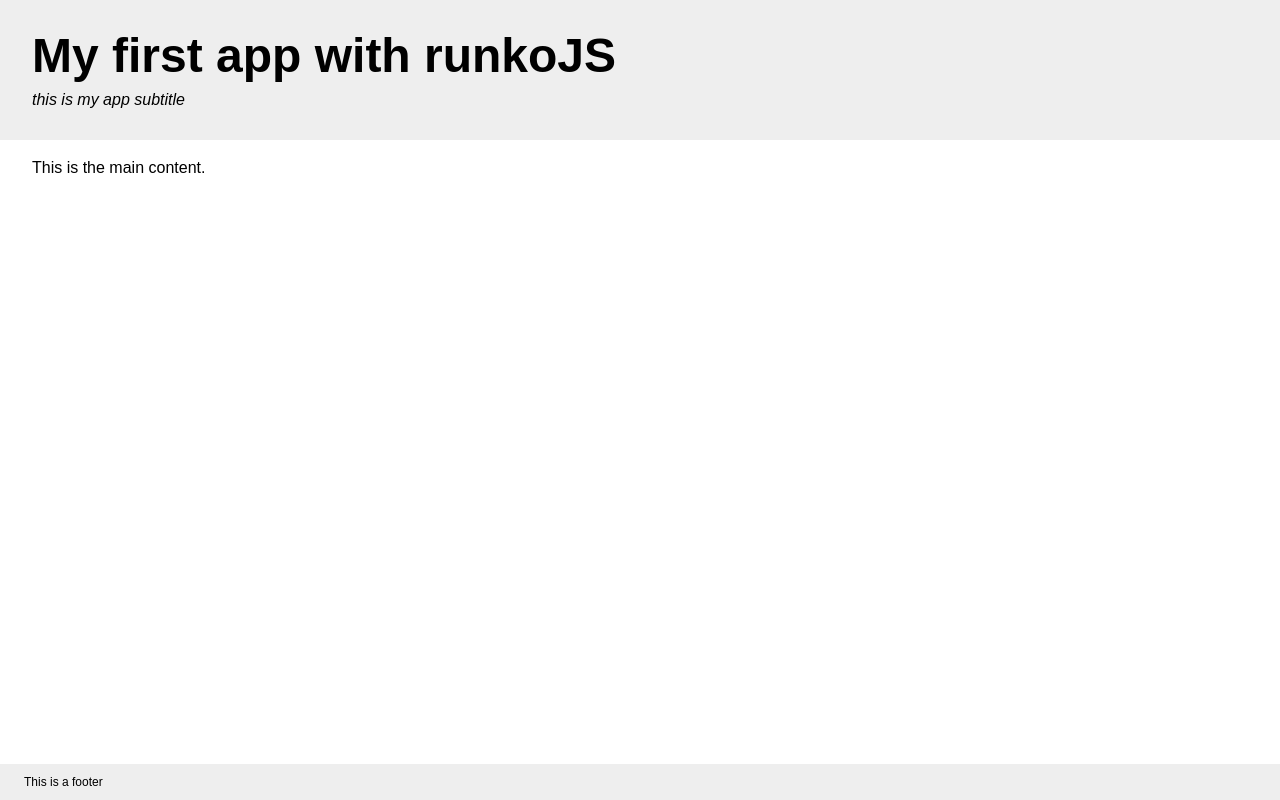
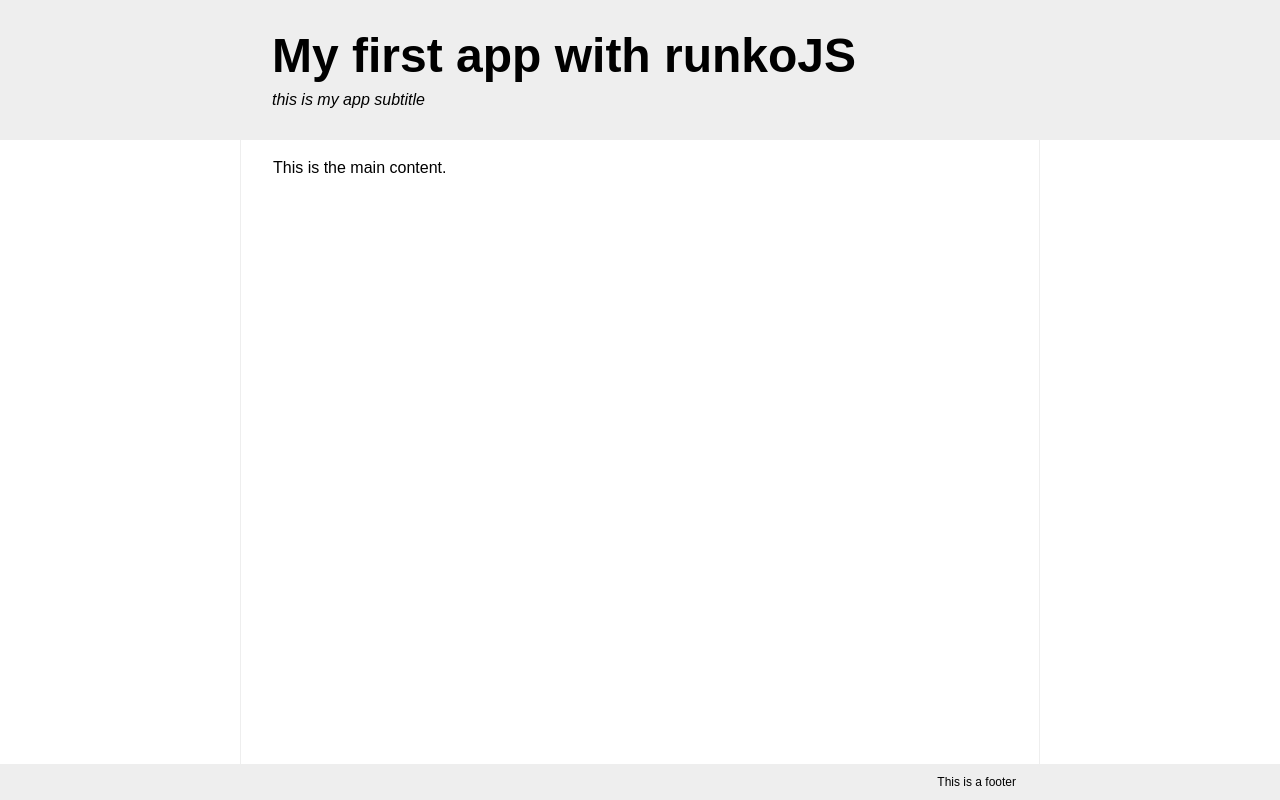
Before and after one commit to rotous/runko-js, a plain HTML site: page app/index.html in a window 1280 px wide. Drawn offline with nearby package versions, Linux system fonts and the light colour scheme.

Commit message:
Changed some css and added first draft of logo

```diff
--- a/app/css/footer.css
+++ b/app/css/footer.css
@@ -1,5 +1,9 @@
-footer{
+#footer{
     background: #eee;
+    font-size: 0.75em;
+    text-align: right;
+}
+#footer footer{
+    padding: 0 2em;
     padding: 1em 2em;
-    font-size: 0.75em;
 }
--- a/app/css/header.css
+++ b/app/css/header.css
@@ -1,12 +1,15 @@
-header{
+#header{
     background: #eee;
-    padding: 2em;
 }
-header h1{
+#header h1{
     font-weight: bold;
     font-size: 3em;
     margin-bottom: 0.25em;
 }
-header h2{
+#header h2{
     font-style: italic;
 }
+#header header{
+    padding: 0 2em;
+    padding: 2em;
+}
--- a/app/css/layout.css
+++ b/app/css/layout.css
@@ -6,8 +6,16 @@ html, body{
 body{
     padding: 10em 2em 3em;
     font-family: Arial, Helvetica, sans-serif;
+    max-width: 800px;
+    margin: 0 auto;
+    border-left: 1px solid #eee;
+    border-right: 1px solid #eee;
 }
-header{
+.main{
+    max-width: 800px;
+    margin: 0 auto;
+}
+#header{
     top: 0;
     left: 0;
     position: fixed;
@@ -15,7 +23,7 @@ header{
     box-sizing: border-box;
 }
 
-footer{
+#footer{
     bottom: 0;
     left: 0;
     position: fixed;
--- a/app/index.html
+++ b/app/index.html
@@ -7,7 +7,9 @@
 		Remove this if you use the .htaccess -->
 		<meta http-equiv="X-UA-Compatible" content="IE=edge;chrome=1">
 
-		<title>Templates again</title>
+		<title>runkoJS</title>
+
+		<link href="../core/images/favicon.ico" rel="icon" type="image/x-icon" />
 
 		<script type="text/x-template" id="tpl-inline-header">
 			<div id="header">
--- a/app/js/views/footer.tpl.html
+++ b/app/js/views/footer.tpl.html
@@ -1,7 +1,5 @@
-<div class="xtpl" id="myFooter">
-
+<div class="main">
 	<footer>
 		<h2>This is a footer</h2>
 	</footer>
-
 </div>
--- a/app/js/views/header.tpl.html
+++ b/app/js/views/header.tpl.html
@@ -1,4 +1,6 @@
-<header class="xtpl" id="myHeader">
-	<h1>{{title||This is a header}}</h1>
-	<h2>{{subtitle}}</h2>
-</header>
+<div class="main">
+	<header>
+		<h1>{{title||This is a header}}</h1>
+		<h2>{{subtitle}}</h2>
+	</header>
+</div>
```
Also changed, not shown: core/images/favicon.ico (added), core/images/logo.png (added), core/images/logo.svg (added), core/images/logosmall.ico (added), core/images/logosmall.png (added), core/images/logosmall2.png (added).
